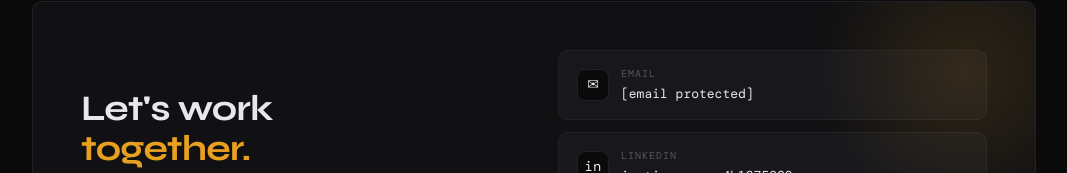
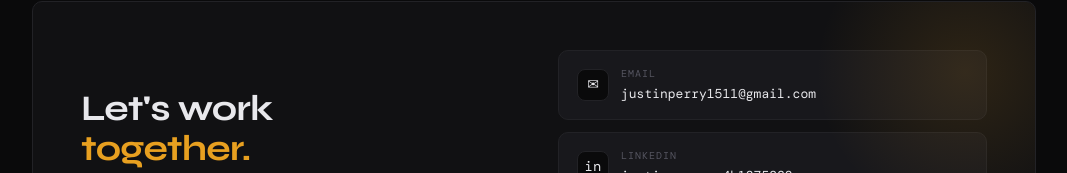
Before and after one commit to justinperry1511-hash/portfolio, a plain HTML site: page index.html in a window 1280 px wide. Shown: the part 2999-3172 px from the top of the page, without its empty margins (106-1173 px from the left). Drawn offline with nearby package versions, Linux system fonts and the light colour scheme; a web font is replaced by a local one.

Commit message:
Add files via upload

```diff
--- a/index.html
+++ b/index.html
@@ -773,7 +773,7 @@
       <li><a href="#about">About</a></li>
       <li><a href="#contact">Contact</a></li>
     </ul>
-    <a href="/cdn-cgi/l/email-protection#bbf1cbdec9c9c28e8bfbcdd4d7c895cecfd095dedfce" class="btn-primary" style="padding:8px 18px;font-size:11px;">Get in touch</a>
+    <a href="#" onclick="window.location.href='mailto:justinperry1511@gmail.com';return false;" class="btn-primary" style="padding:8px 18px;font-size:11px;">Get in touch</a>
   </nav>
 
   <!-- HERO -->
@@ -1036,7 +1036,7 @@
           play out across different markets.
         </p>
         <div style="margin-top:24px;">
-          <a href="/cdn-cgi/l/email-protection#a4eed4c1d6d6dd9194e4d2cbc8d78ad1d0cf8ac1c0d1" class="btn-primary">Get in touch ↗</a>
+          <a href="#" onclick="window.location.href='mailto:justinperry1511@gmail.com';return false;" class="btn-primary">Get in touch ↗</a>
         </div>
       </div>
       <div class="experience-list reveal">
@@ -1079,14 +1079,14 @@
             Open to internships, new grad roles, and freelance analytics projects.
             If you're looking for someone who can build models and ship products — let's talk.
           </p>
-          <a href="/cdn-cgi/l/email-protection#d79da7b2a5a5aee2e797a1b8bba4f9a2a3bcf9b2b3a2" class="btn-primary">Send an email ↗</a>
+          <a href="#" onclick="window.location.href='mailto:justinperry1511@gmail.com';return false;" class="btn-primary">Send an email ↗</a>
         </div>
         <div class="contact-links">
-          <a href="/cdn-cgi/l/email-protection#e9a3998c9b9b90dcd9a99f86859ac79c9d82c78c8d9c" class="contact-link">
+          <a href="#" onclick="window.location.href='mailto:justinperry1511@gmail.com';return false;" class="contact-link">
             <div class="contact-icon">✉</div>
             <div>
               <div class="contact-link-label">Email</div>
-              <div class="contact-link-val"><span class="__cf_email__" data-cfemail="98d2e8fdeaeae1ada8d8eef7f4ebb6edecf3b6fdfced">[email&#160;protected]</span></div>
+              <div class="contact-link-val">justinperry1511@gmail.com</div>
             </div>
           </a>
           <a href="https://linkedin.com/in/justin-perry-4b1275232/" target="_blank" class="contact-link">
@@ -1120,7 +1120,7 @@
     <div class="footer-right">Business Analytics · University of Tennessee</div>
   </footer>
 
-  <script data-cfasync="false" src="/cdn-cgi/scripts/5c5dd728/cloudflare-static/email-decode.min.js"></script><script>
+  <script>
     // Scroll reveal — make all visible immediately, no threshold issues
     const reveals = document.querySelectorAll('.reveal');
     reveals.forEach(function(el) { el.classList.add('visible'); });
```
